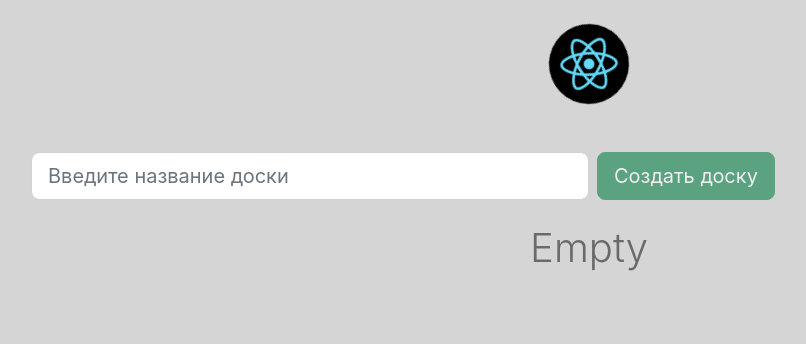
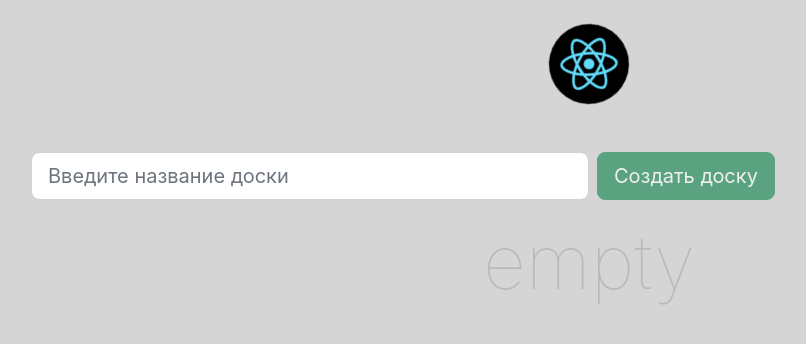
Before and after one commit to nurkanat-doszhan/trello-clone, a React (Create React App) app: page / in a window 1280 px wide. Shown: the top 344 px of the page, without its empty margins (51-857 px from the left). Built offline with nearby package versions, Linux system fonts and the light colour scheme.

Commit message:
подключил Роутинг

```diff
--- a/package.json
+++ b/package.json
@@ -9,6 +9,7 @@
     "animate.css": "^4.1.1",
     "react": "^18.2.0",
     "react-dom": "^18.2.0",
+    "react-router-dom": "^6.8.2",
     "react-scripts": "5.0.1",
     "uuidv4": "^6.2.13",
     "web-vitals": "^2.1.4"
--- a/src/App.css
+++ b/src/App.css
@@ -17,3 +17,21 @@
   min-height: 100vh;
   color: white;
 }
+
+.card-link {
+  text-decoration: none;
+  position: relative;
+  color: #fff;
+}
+
+.card-link:hover {
+  color: #fff;
+}
+
+.text-empty {
+  margin: 0 auto;
+  line-height: 1;
+  font-size: 75px;
+  color: #b9b9b9;
+  font-weight: 100;
+}
--- a/src/App.js
+++ b/src/App.js
@@ -3,6 +3,7 @@ import './App.css';
 import Board from './Boards/Board';
 import { v4 as uuid } from 'uuid';
 import 'animate.css';
+import { Link, Route, Routes } from "react-router-dom";
 
 const rndColor = () => {
   let newColor = '';
@@ -26,7 +27,6 @@ function App() {
 
       setBoard((board) => [...board, {
         id: jsonBoard.id,
-        link: jsonBoard.link,
         title: jsonBoard.title,
         background: jsonBoard.background,
         createdDate: jsonBoard.createdDate
@@ -49,7 +49,6 @@ function App() {
     const newBoard = {
       title: inputBoardName,
       id: small_id,
-      link: small_id,
       background: color,
       createdDate: fullDate
     }
@@ -57,7 +56,6 @@ function App() {
     setBoard([...board, {
       title: newBoard.title,
       id: newBoard.id,
-      link: newBoard.link,
       background: newBoard.background,
       createdDate: newBoard.createdDate
     }])
@@ -83,11 +81,9 @@ function App() {
     }, 200)
   }
 
+  const Home = () => {
     return (
-    <div className="App">
-      <div className="main">
       <div className='container'>
-          <img src='logo192.png' className="App-logo m-4" alt="logo" />
         <div className='d-flex mt-4'>
           <input className='form-control form-control-lg w-50 me-2'
             type="text" defaultValue={ inputBoardName }
@@ -99,26 +95,36 @@ function App() {
         </div>
         <div className='d-flex mt-4 flex-wrap'>
           {
-              board.length === 0 ?
-                <h1 className='fs-1 fw-light text-black-50 mx-auto text-dark'>
-                  Empty
-                </h1> :
+            board.length === 0 ? <span className='text-empty'>empty</span> :
             board.map((item, value) => {
-                console.log(item)
               return (
-                  <Board key={value}
+                <Link key={value} to={item.id} className="card-link me-3 mb-3">
+                  <Board
                     title={item.title}
                     id={item.id}
-                    link={item.link}
                     background={item.background}
                     createdDate={item.createdDate}
                     onXClickHandler={() => onDeleteHandler(item.id)}
                   />
+                </Link>
               )
             })
           }
         </div>
       </div>
+    )
+  }
+
+  return (
+    <div className="App">
+      <div className="main">
+        <Link to="/">
+          <img src='logo192.png' className="App-logo m-4" alt="logo" />
+        </Link>
+        <Routes>
+          <Route path="/" element={<Home />} />
+          {/* <Route path="about" element={<AboutPage />} /> */}
+        </Routes>
       </div>
     </div>
   );
--- a/src/Boards/Board.css
+++ b/src/Boards/Board.css
@@ -1,7 +1,6 @@
 .n-card {
   width: 240px;
   height: 150px;
-  padding: 10px;
   border-radius: 7px;
   position: relative;
   transition: 0.2s;
--- a/src/Boards/Board.js
+++ b/src/Boards/Board.js
@@ -2,7 +2,7 @@ import "./Board.css"
 
 const Board = (props) => {
   return (
-    <div className={`${'n-card me-3 mb-3'}`} style={{ // animate__animated animate__fadeOut
+    <div className='n-card' style={{ // animate__animated animate__fadeOut
       backgroundImage: `linear-gradient(45deg, #${props.background}, #${props.background}99)`,
       boxShadow: '0 0 15px #' + props.background }}>
       <div className="card-name">{props.title}</div>
--- a/src/index.js
+++ b/src/index.js
@@ -2,10 +2,13 @@ import React from 'react';
 import ReactDOM from 'react-dom/client';
 import './index.css';
 import App from './App';
+import { BrowserRouter } from "react-router-dom";
 
 const root = ReactDOM.createRoot(document.getElementById('root'));
 root.render(
   // <React.StrictMode>
+  <BrowserRouter>
     <App />
+  </BrowserRouter>
   // </React.StrictMode>
 );
```
Also changed, not shown: 1 other file (tests, documents, lock files or other folders). Lines whose indentation alone changed are shown as unchanged.
